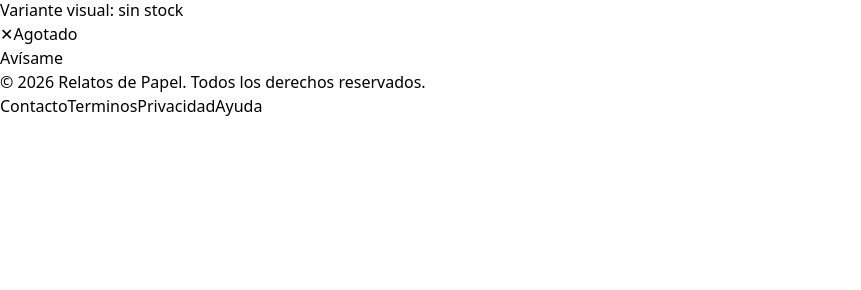
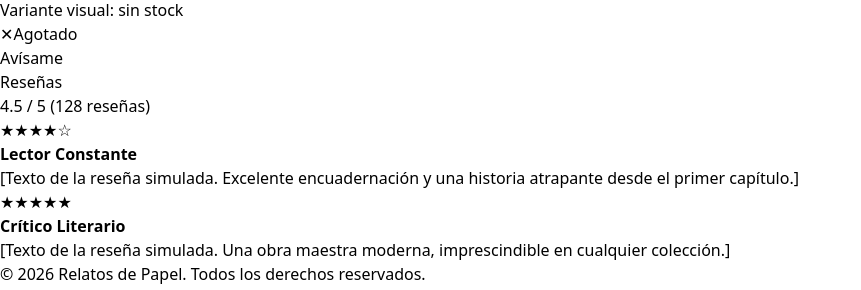
Before and after one commit to Relatos-de-papel-Unir-Grupo1/relatosdepapel-frontend, a React (Vite) app: page /product/1 in a window 1280 px wide. Shown: the part 867-1157 px from the top of the page, without its empty margins (0-861 px from the left). Before the commit the page ends 985 px from the top, so only its background shows below. Built offline with nearby package versions, Linux system fonts and the light colour scheme.

Commit message:
Add ProductReviews component to ProductDetailsPage

```diff
--- /dev/null
+++ b/src/components/ProductDetails/ProductReviews.jsx
@@ -0,0 +1,57 @@
+const MOCK_REVIEWS = [
+  {
+    id: 1,
+    author: "Lector Constante",
+    rating: 4,
+    text: "[Texto de la reseña simulada. Excelente encuadernación y una historia atrapante desde el primer capítulo.]",
+  },
+  {
+    id: 2,
+    author: "Crítico Literario",
+    rating: 5,
+    text: "[Texto de la reseña simulada. Una obra maestra moderna, imprescindible en cualquier colección.]",
+  },
+];
+
+function Stars({ rating, max = 5 }) {
+  return (
+    <span aria-label={`${rating} de ${max}`}>
+      {Array.from({ length: max }).map((_, i) => (
+        <span key={i} aria-hidden>
+          {i < rating ? "★" : "☆"}
+        </span>
+      ))}
+    </span>
+  );
+}
+
+export default function ProductReviews({
+  reviews = MOCK_REVIEWS,
+  averageRating = 4.5,
+  totalReviews = 128,
+}) {
+  return (
+    <section>
+      {/* Cabecera */}
+      <div>
+        <h2>Reseñas</h2>
+        <p>
+          {averageRating} / 5 ({totalReviews} reseñas)
+        </p>
+      </div>
+
+      {/* Lista de reseñas */}
+      <ul>
+        {reviews.map((r) => (
+          <li key={r.id}>
+            <Stars rating={r.rating} />
+            <p>
+              <strong>{r.author}</strong>
+            </p>
+            <p>{r.text}</p>
+          </li>
+        ))}
+      </ul>
+    </section>
+  );
+}
--- a/src/views/ProductDetailsPage/ProductDetailsPage.jsx
+++ b/src/views/ProductDetailsPage/ProductDetailsPage.jsx
@@ -3,6 +3,7 @@ import { books } from "../../data/mocks";
 import ProductGallery from "../../components/ProductDetails/ProductGallery";
 import ProductInfo from "../../components/ProductDetails/ProductInfo";
 import ProductVariants from "../../components/ProductDetails/ProductVariants";
+import ProductReviews from "../../components/ProductDetails/ProductReviews";
 
 export default function ProductDetailsPage({ book }) {
   const { id } = useParams();
@@ -43,6 +44,8 @@ export default function ProductDetailsPage({ book }) {
           <ProductVariants onNotify={handleNotify} />
         </div>
       </div>
+
+      <ProductReviews />
     </div>
   );
 }
```
